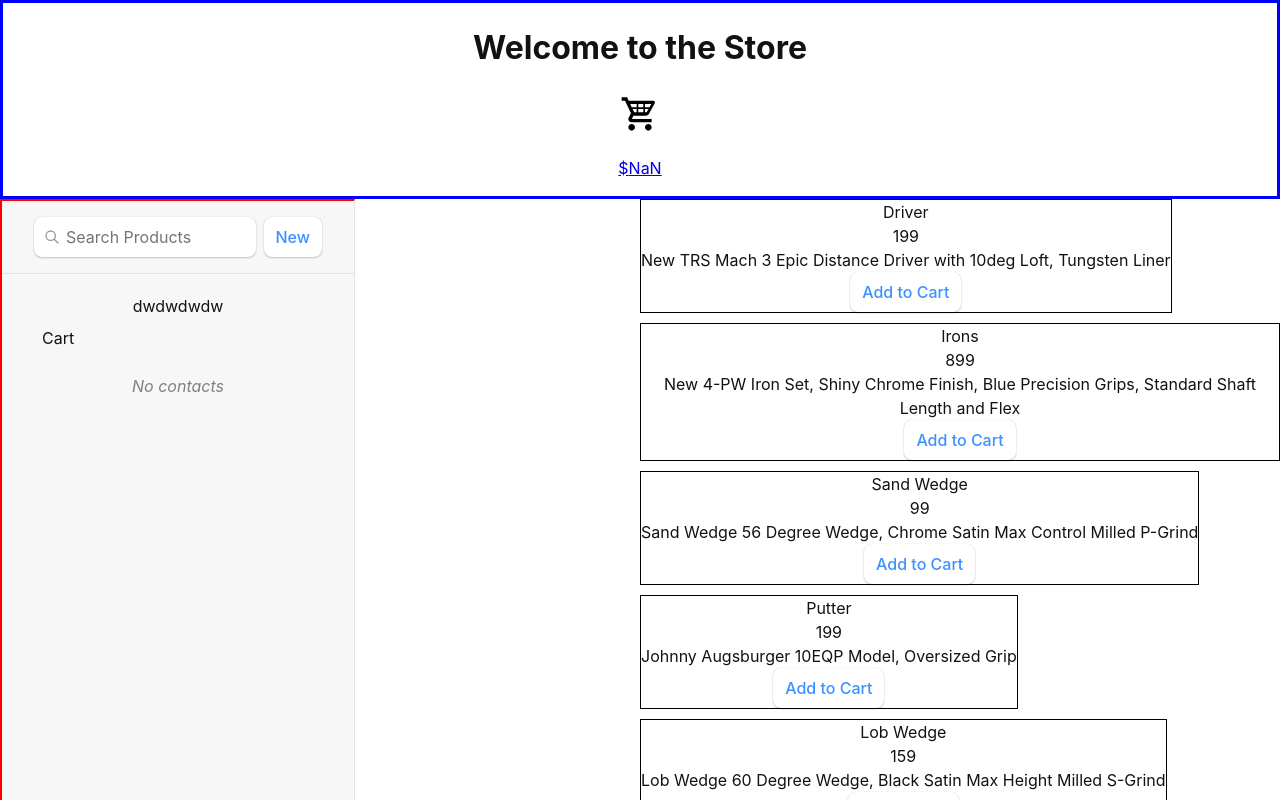
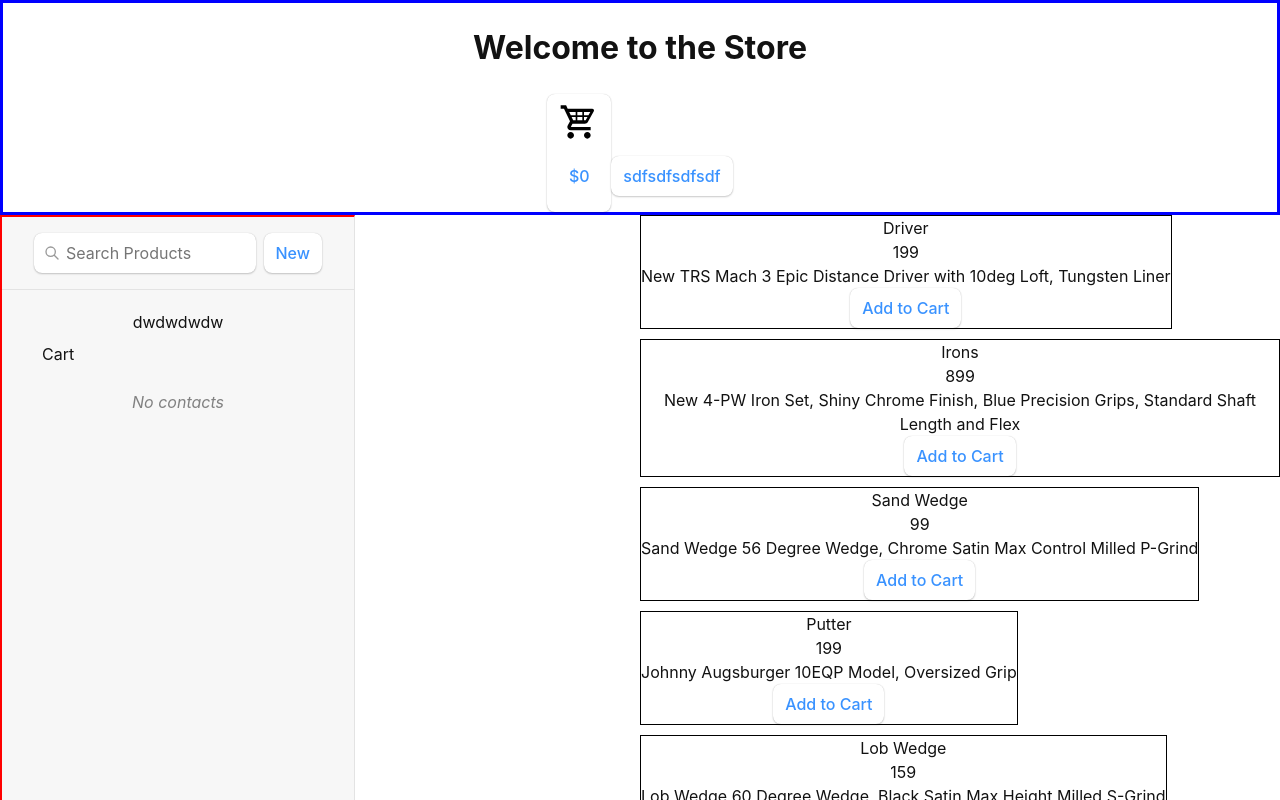
Before and after one commit to jaugs/shopping_cart, a React (Create React App) app: page / in a window 1280 px wide. Shown: the top 800 px of the page. Built offline with nearby package versions, Linux system fonts and the light colour scheme.

Commit message:
fixed cart total

```diff
--- a/src/App.js
+++ b/src/App.js
@@ -1,21 +1,16 @@
 import './App.css';
 import { useState } from 'react';
-import { Outlet, Link, Form, useNavigate } from "react-router-dom";
+import { Link, Form, useNavigate } from "react-router-dom";
 //import Cart from './components/cart';
 //import { getContacts, createContact } from "./contacts";
 import products from './products'
 import Home from './components/home';
 import shoppingCart from './images/cart.svg';
-// export async function loader() {
-//   const contacts = await getContacts();
-//   return { contacts };
-// }
 
-// export async function action() {
-//   await createContact();
-// }
 
 function App() {
+
+  const [totalPrice, setTotalPrice] = useState(0)
 
   const [cartItems, setcartItems] = useState([{
     name: '',
@@ -26,34 +21,55 @@ function App() {
     image: ''
   }])
 
-  const navigate = useNavigate()
+const navigate = useNavigate()
 
- function findProps() {
-  console.log(cartItems)
-  console.log(typeof(cartItems))
- }
+// useEffect(() => {
+
+//    let price = cartItems.reduce((total, cartItem) => total += parseInt(cartItem.price), 0)
+//    console.log(price)
+//     displayPrice(price)
+
+//    }, [cartItems])
+
+  //  function displayPrice(price) {
+  //   setTotalPrice(price)
+  //  }
+
+// function getTotalPrice() {
+//   let price = cartItems.reduce((total, cartItem) => total += parseInt(cartItem.price), 0)
+//   if (price) {
+//    return price
+//   }
+//   else return '';
+// }
+
+function findprops() {
+  let price = cartItems.reduce((total, cartItem) => total += parseInt(cartItem.price), 0)
+  console.log(price)
+}
+
 
   return (
     <div className="App">
       <header className="header">
         <h1>Welcome to the Store</h1>
 
-
-      <Link
+      {/* <Link
         to='/cart'
         state={{cartInfo: cartItems}}
         className='cartButton'>
         <img src={shoppingCart} className="cartIcon" alt="shopping cart" />
         <p>${cartItems.reduce((total, cartItem) => total += parseInt(cartItem.price), 0)}</p>
-      </Link>
+      </Link> */}
 
-{/*
-      <button onClick={() => navigate(`/cart?cartItems=${cartItems}`)} className='cartButton' >
+      <button onClick={() =>
+        navigate('/cart', {state: {cartInfo: cartItems}})} className='cartButton' >
         <img src={shoppingCart} className="cartIcon" alt="shopping cart" />
-        <p>${cartItems.reduce((total, cartItem) => total += parseInt(cartItem.price), 0)}</p>
-      </button> */}
 
+        <p>${totalPrice}</p>
+      </button>
 
+        <button onClick={findprops}> sdfsdfsdfsdf</button>
       </header>
 
       <div id="sidebar">
@@ -100,6 +116,8 @@ function App() {
         </nav>
       </div>
       <Home
+      totalPrice = {totalPrice}
+      setTotalPrice = {setTotalPrice}
       products = {products}
       cartItems= {cartItems}
       setcartItems = {setcartItems}>
--- a/src/components/cart.js
+++ b/src/components/cart.js
@@ -1,69 +1,46 @@
-import { Link, useLocation } from "react-router-dom";
+import { useLocation, useNavigate } from "react-router-dom";
 import home from '../images/home.svg'
+
+
+
 export default function Cart(props) {
 
 
-
-  // const [cartItems, setcartItems] = useState([{
-  //   name: '',
-  //   category: '',
-  //   price: '',
-  //   quantity: '',
-  //   description: '',
-  //   image: ''
-  // }])
-
-  // const [cartItems: cartInfo] = useLocation()
   const { state: { cartInfo } = {} } = useLocation();
+  const navigate = useNavigate()
 
 function displayProducts() {
- // console.log(props.location.state.cartInfo)
   console.log(cartInfo)
 }
 
 return (
   <div id="cart">
-    <h2>Your Shopping Cart:</h2>
+    <header className="header">
+      <h1>Welcome to the Store</h1>
+      <button onClick={() =>
+        navigate('/', {state: {cartItems: cartInfo}})} className='homeButton' >
+        <img src={home} className="homeIcon" alt="homepage" />
+        <p>Home</p>
+      </button>
+    </header>
+
     <button onClick={displayProducts}>eweggw</button>
-        {/* <div>
-          <Form action="edit">
-            <button type="submit">Edssit</button>
-          </Form>
-          <Form
-            method="post"
-            action="destroy"
-            // onSubmit={(event) => {
 
-            // }}
-          >
-            <button type="submit">Delete</button>
-          </Form>
-        </div>  */}
-
-        <Link
-        to='/'
-        // state={{cartInfo: cartItems}}
-        className='cartButton'>
-        <img src={home} className="homeIcon" alt="homepage" />
-
-      </Link>
     <div className="itemContainer">
-      {/* {props.cartItems.map(item => (
+      {cartInfo.map(item => (
               <div className="cartCard" key ={item.name}>
                 <span className="name"> {item.name}</span>
                 <div className="price">{item.price}</div>
                 <div className="description">{item.description}</div>
 
               </div>
-              ))} */}
-
-
+              ))}
     </div>
 
-
+    <div className='footer'>by JAUGS 2022</div>
   </div>
   )
-          }
+  }
 
 // function Favorite({ contact }) {
 //   // yes, this is a `let` for later
--- a/src/components/home.js
+++ b/src/components/home.js
@@ -1,14 +1,27 @@
+//import { useState, useEffect } from 'react';
 
 const cartArr = []
 
 function Home(props) {
 
 
-function addtoCart (item) {
+
+  // useEffect(() => {
+  //   addtoCart()
+  // });
+
+
+
+  function addtoCart (item) {
     cartArr.push(item)
-    console.log(cartArr)
+    //console.log(cartArr)
     props.setcartItems(cartArr)
-    console.log(props.cartItems)
+    //console.log(props.cartItems)
+    let price = props.cartItems.reduce((total, cartItem) => total += parseInt(cartItem.price), 0)
+    console.log(price)
+    if (price) {
+    props.setTotalPrice(price)
+    } else props.setTotalPrice(item.price)
     }
 
   return (
```
